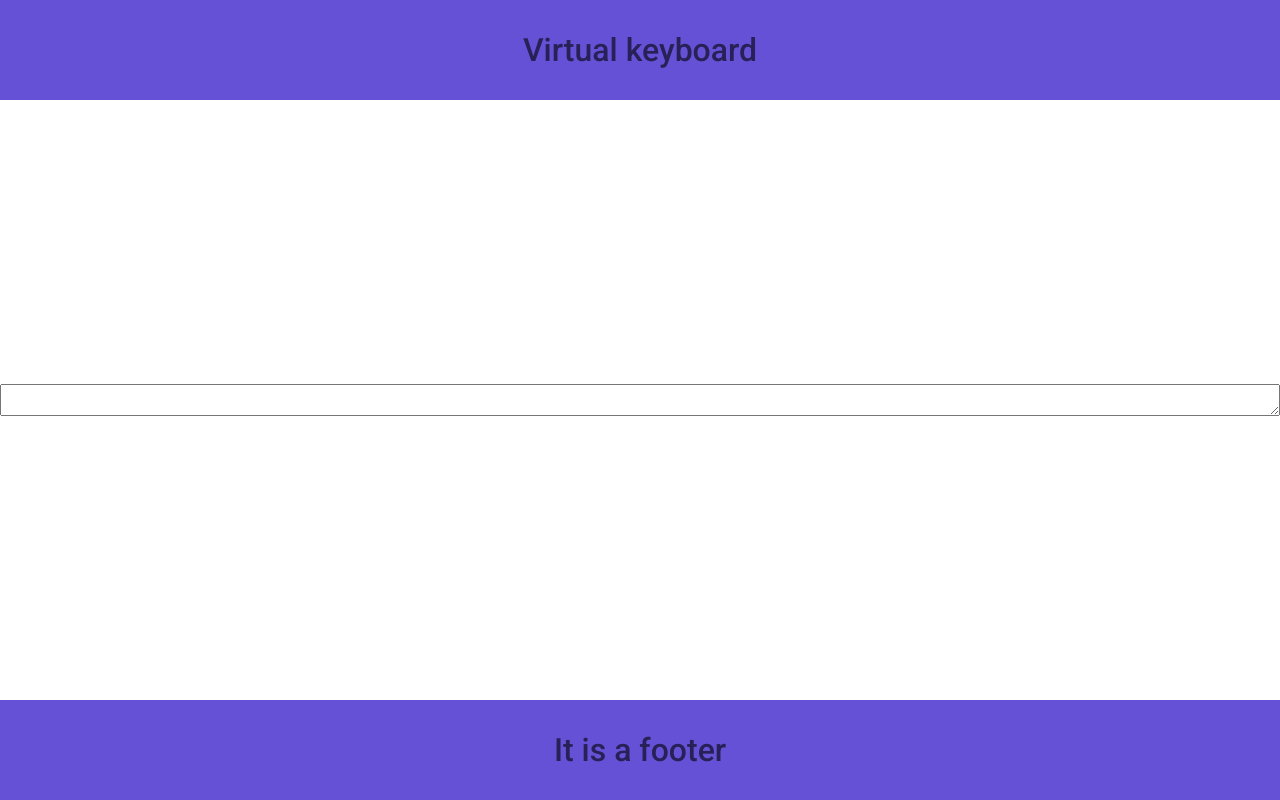
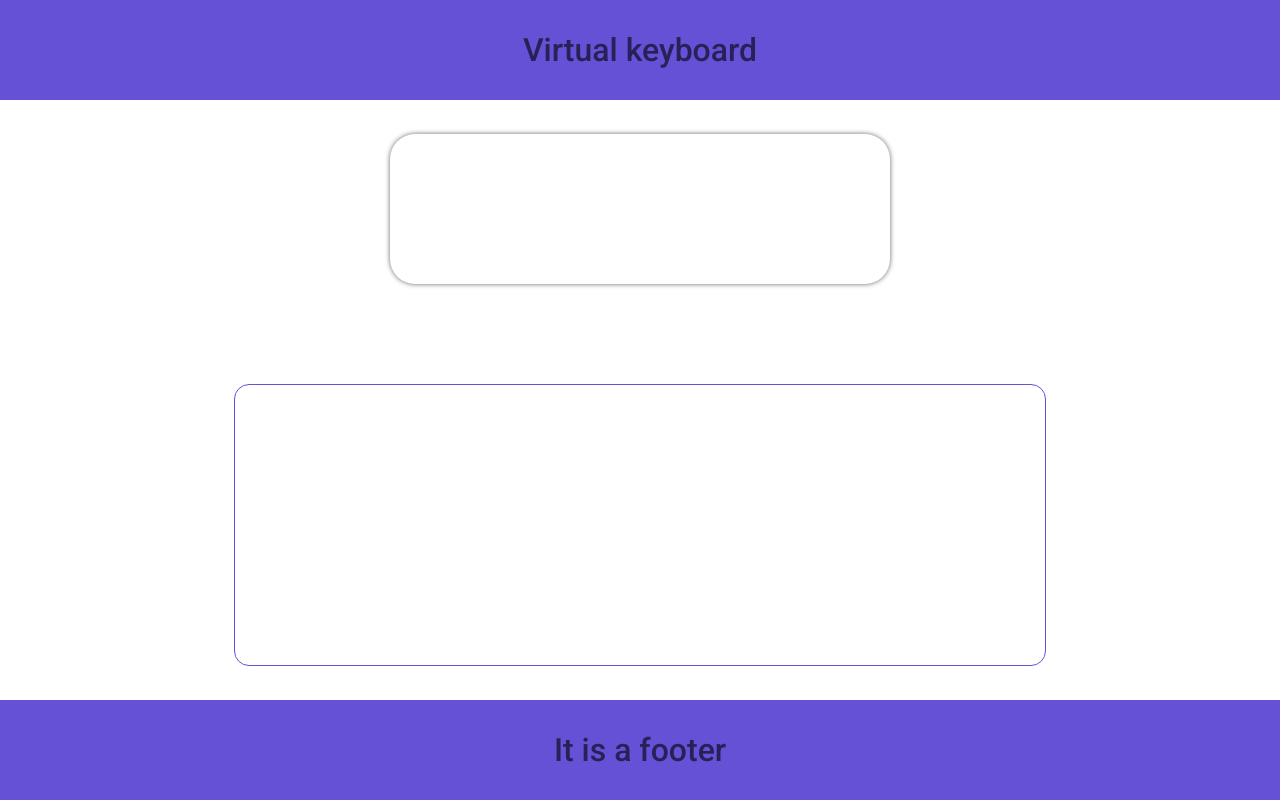
Before and after one commit to Despair08/keyboard, a website built with webpack: page index.html in a window 1280 px wide. Built offline with nearby package versions, Linux system fonts and the light colour scheme.

Commit message:
feat: add i/o styles

```diff
--- a/src/components/view/wrapper/main/_main.scss
+++ b/src/components/view/wrapper/main/_main.scss
@@ -4,6 +4,29 @@
   display: flex;
   flex-direction: column;
   justify-content: center;
+  align-items: center;
   flex-grow: 1;
+  gap: 100px;
   text-align: center;
 }
+
+.main__output {
+  width: 500px;
+  height: 150px;
+  padding: 15px;
+  resize: none;
+  border: none;
+  border-radius: 25px;
+  box-shadow: 0 0 5px $dark;
+  font-size: 18px;
+}
+
+.main__keyboard {
+  border: 1px solid $bg-color;
+  border-radius: 15px;
+  padding: 10px;
+  display: grid;
+  grid-template-columns: repeat(15, 3rem);
+  grid-template-rows: repeat(5, 3rem);
+  gap: 5px;
+}
```
